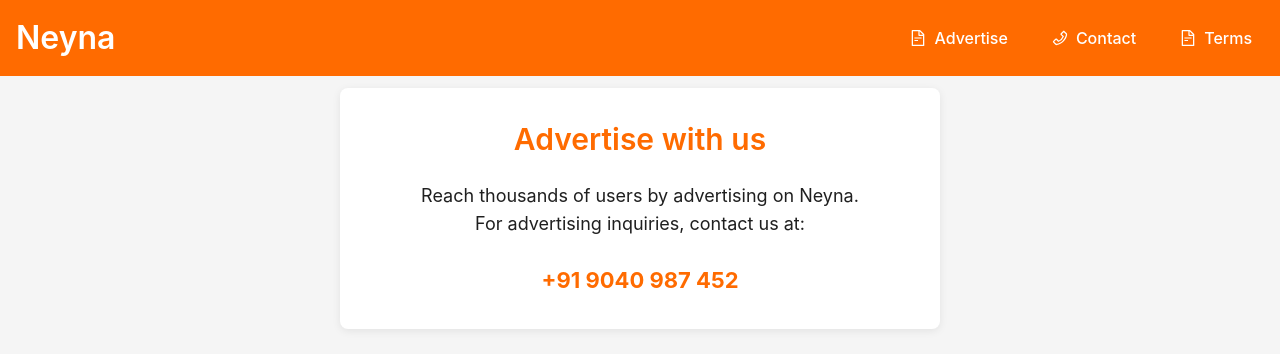
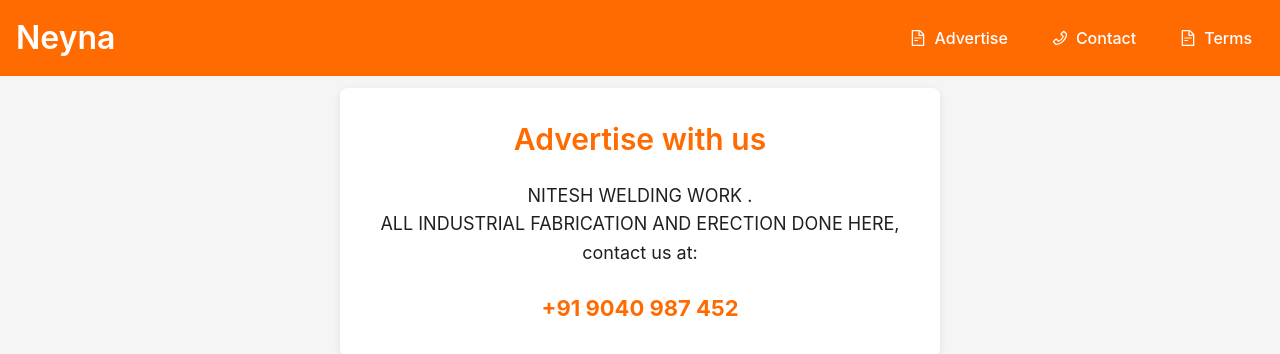
Before and after one commit to niharbls/neyna, a React (Vite) app: page /advertise in a window 1280 px wide. Shown: the top 354 px of the page. Built offline with nearby package versions, Linux system fonts and the light colour scheme.

Commit message:
Update Advertise.tsx

```diff
--- a/src/Advertise.tsx
+++ b/src/Advertise.tsx
@@ -34,8 +34,8 @@
         <div style={{ maxWidth: 600, margin: '0 auto', background: '#fff', borderRadius: 8, padding: 32, boxShadow: '0 2px 8px rgba(0,0,0,0.08)' }}>
           <Title level={2} style={{ textAlign: 'center', color: '#ff6b00' }}>Advertise with us</Title>
           <Paragraph style={{ textAlign: 'center', fontSize: 18, margin: '24px 0' }}>
-            Reach thousands of users by advertising on Neyna.<br />
-            For advertising inquiries, contact us at:
+            NITESH WELDING WORK .<br />
+      ALL INDUSTRIAL FABRICATION AND ERECTION DONE HERE, contact us at:
           </Paragraph>
           <Paragraph style={{ textAlign: 'center', fontSize: 22, fontWeight: 'bold', color: '#ff6b00', marginBottom: 0 }}>
             +91 9040 987 452
```
